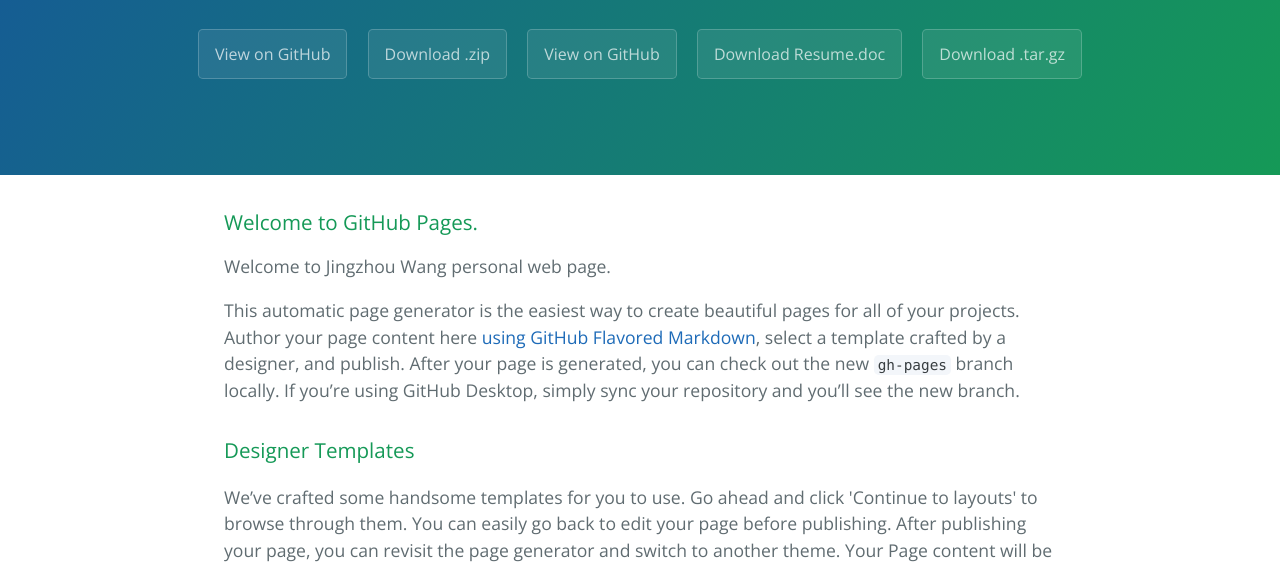
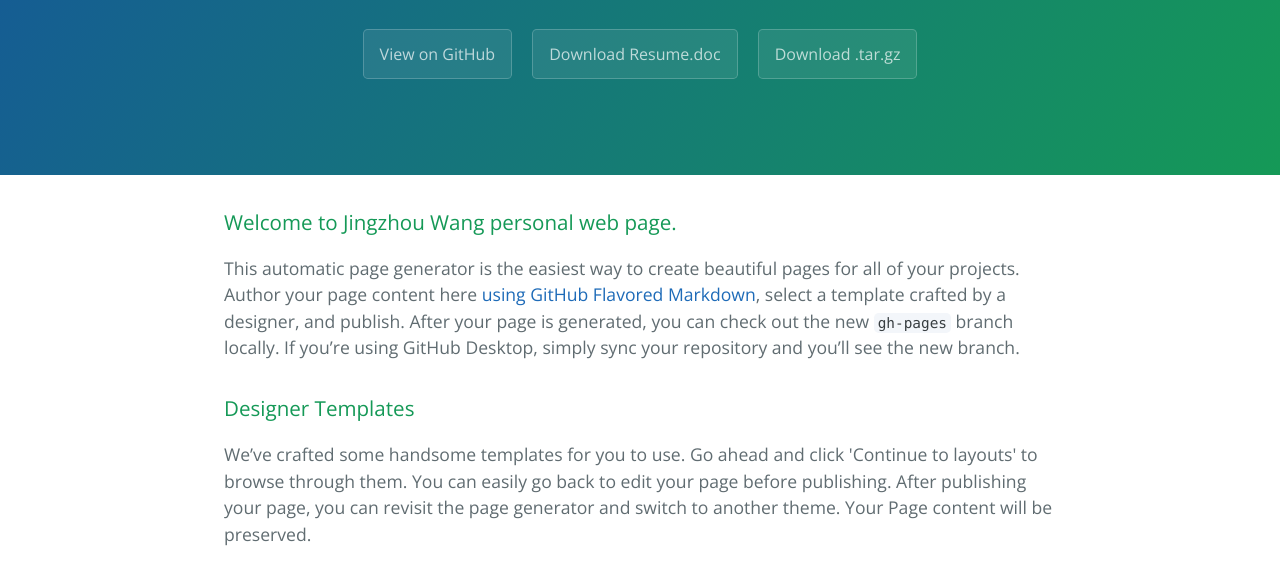
Before and after one commit to wang2542/wjz95.com, a plain HTML site: page index.html in a window 1280 px wide. Shown: the part 241-805 px from the top of the page. Drawn offline with nearby package versions, Linux system fonts and the light colour scheme.

Commit message:
Update index.html

```diff
--- a/index.html
+++ b/index.html
@@ -2,7 +2,7 @@
 <html lang="en-us">
   <head>
     <meta charset="UTF-8">
-    <title>wjz95.com by wang2542</title>
+
     <title>wjz95.com by Jingzhou Wang</title>
     <meta name="viewport" content="width=device-width, initial-scale=1">
     <link rel="stylesheet" type="text/css" href="stylesheets/normalize.css" media="screen">
@@ -15,8 +15,6 @@
       <h1 class="project-name">wjz95.com</h1>
       <h1 class="project-name">Jingzhou Wang</h1>
       <h2 class="project-tagline"></h2>
-      <a href="https://github.com/wang2542/wjz95.com" class="btn">View on GitHub</a>
-      <a href="https://github.com/wang2542/wjz95.com/zipball/master" class="btn">Download .zip</a>
       <a href="https://github.com/wang2542" class="btn">View on GitHub</a>
       <a href="https://github.com/wang2542/wjz95.com/raw/5514c7e464a381e58f1b42b7a444be4d04f6cdbb/Resume.doc" class="btn">Download Resume.doc</a>
       <a href="https://github.com/wang2542/wjz95.com/tarball/master" class="btn">Download .tar.gz</a>
@@ -24,7 +22,6 @@
 
     <section class="main-content">
       <h3>
-<a id="welcome-to-github-pages" class="anchor" href="#welcome-to-github-pages" aria-hidden="true"><span aria-hidden="true" class="octicon octicon-link"></span></a>Welcome to GitHub Pages.</h3>
 <a id="welcome-to-github-pages" class="anchor" href="#welcome-to-github-pages" aria-hidden="true"><span aria-hidden="true" class="octicon octicon-link"></span></a>Welcome to Jingzhou Wang personal web page.</h3>
 
 <p>This automatic page generator is the easiest way to create beautiful pages for all of your projects. Author your page content here <a href="https://guides.github.com/features/mastering-markdown/">using GitHub Flavored Markdown</a>, select a template crafted by a designer, and publish. After your page is generated, you can check out the new <code>gh-pages</code> branch locally. If you’re using GitHub Desktop, simply sync your repository and you’ll see the new branch.</p>
```
